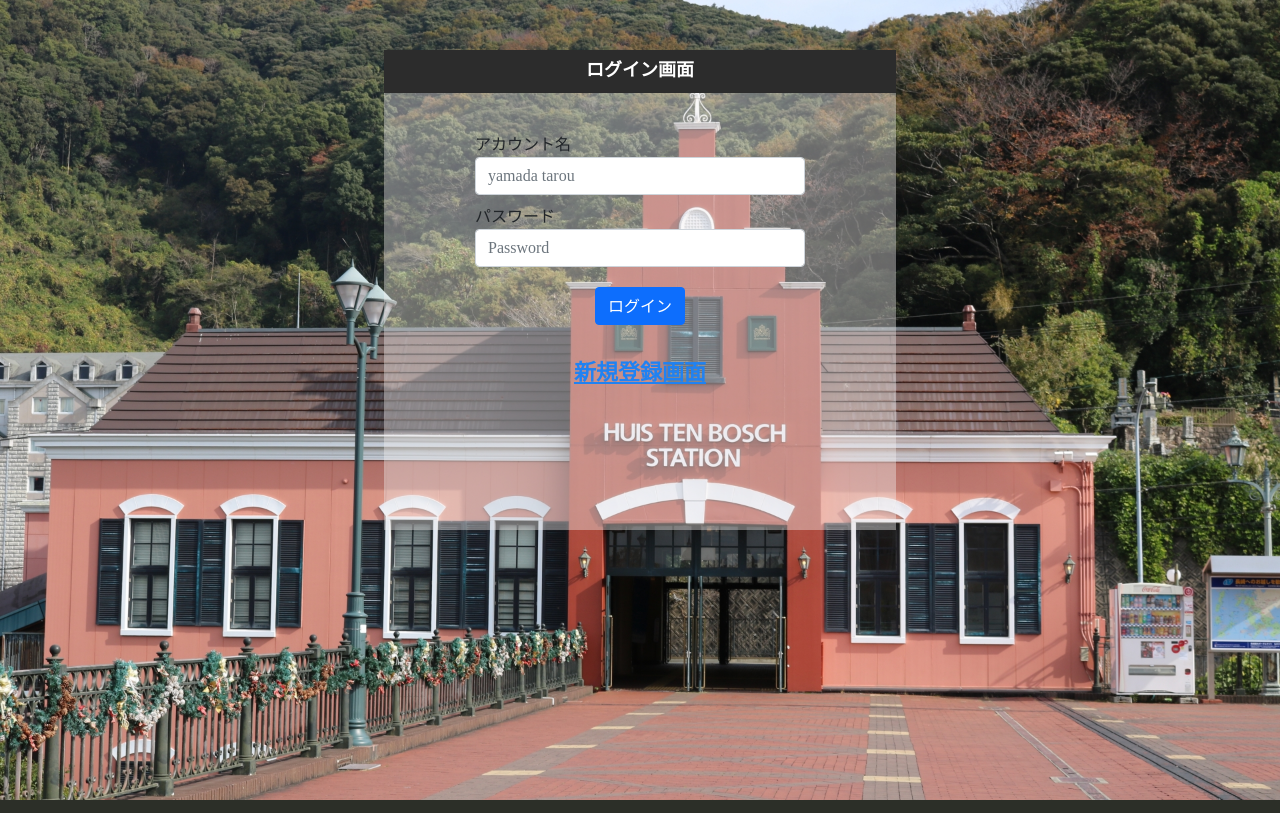
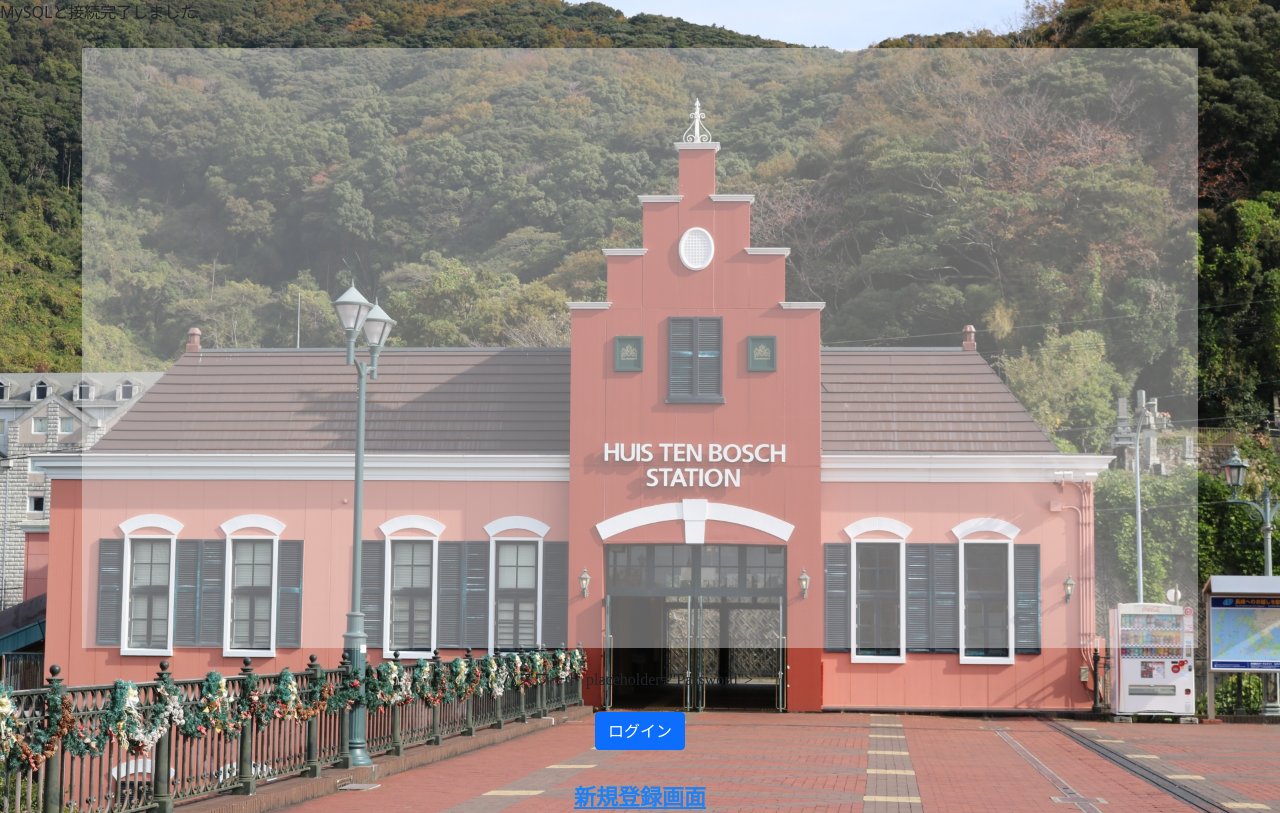
Before and after one commit to minemotok/walking_app, a PHP site: page /my_app/loginFunction/login/login.php in a window 1280 px wide. Run offline with PHP 8.4, Linux system fonts and the light colour scheme; some libraries are stand-ins or nearby versions.

Commit message:
修正コミット

```diff
--- a/my_app/loginFunction/connect/connect.php
+++ b/my_app/loginFunction/connect/connect.php
@@ -6,7 +6,7 @@ $pass = "Km57292277";
 try {
   $pdo = new PDO("mysql:dbname=walking-app;host=localhost;", $user, $pass);
   $pdo->query('SET NAMES utf8');
-  // echo "MySQLと接続完了しました";
+  echo "MySQLと接続完了しました";
 } catch (PDOException $error) {
   $error->getMessage();
 }
--- a/my_app/loginFunction/login/login.css
+++ b/my_app/loginFunction/login/login.css
@@ -1,42 +1,40 @@
 body {
   background-image: url(./login_UI/25476453_m.jpg);
-  background-position: right 0 top -20px;
   background-size: cover;
+  overflow: hidden;
   width: 100%;
   height: 100vh;
 }
 
 .userInput {
   background-color: rgba(243, 240, 240, 0.4);
-  display: flex;
-  flex-direction: column;
-  align-items: center;
-  width: 40%;
-  height: 60vh;
-  position: relative;
-  top: 50px;
-  left: 30%;
+  height: 75vh;
 }
 
 #mainTitle {
   color: white;
   font-weight: bold;
   font-size: large;
-  position: relative;
-  top: 7px;
   font-family: "arial black";
+  margin-bottom: 0;
+}
+
+.loginTitle {
+  padding-left: 0;
+  padding-right: 0;
 }
 
 .main {
   background-color: rgb(44, 44, 44);
-  width: 100%;
   text-align: center;
+  padding-top: 7px;
+  padding-bottom: 7px;
   margin-bottom: 40px;
 }
 
 .userDisplay {
-  width: 330px;
-  margin-bottom: 10px;
+  margin: 20px auto;
+  width: 300px;
   font-family: "Hannari";
 }
 
@@ -44,14 +42,15 @@ body {
   margin-bottom: 30px;
 }
 
-.link_abbsolute, .link_abbsolute span {
+.link_abbsolute,
+.link_abbsolute span {
   display: inline-block;
   color: #2082f2;
   font-weight: bold;
   font-size: 22px;
 }
 
-.link_abbsolute span{
+.link_abbsolute span {
   transition: .5s;
   text-decoration: underline;
 }
--- a/my_app/loginFunction/login/login.php
+++ b/my_app/loginFunction/login/login.php
@@ -1,17 +1,15 @@
 <?php
 include_once('../connect/connect.php');
-require_once('../error_check/error_check.php');
 
 session_start();
 
-if (!empty($_POST)) {
+if (isset($_POST) && !empty($_POST)) {
+  include_once('../error_check/error_check.php');
   // 1.入力チェック
   $error_check = new Errorcheck();
   // ユーザー名のチェック
-  $account_check = $error_check->input_error_check($_POST['account'], 'account', 'ユーザー名', 50);
 
   // パスワードのチェック
-  $password_check = $error_check->input_error_check($_POST['password'], 'password', 'パスワード', 100);
   $error = $error_check->error_message;
 
   // 2.アカウント情報がデータベースに保存されているか照合する
@@ -60,50 +58,58 @@ if (!empty($_POST)) {
   </head>
 
   <body>
-    <?php if (!empty($error) || !empty($error_message)) : ?>
+    <?php if (isset($error_message)) : ?>
     <div class="error_message">
       <div id="yellow">
         <i id="mark" class="fa fa-exclamation-triangle" aria-hidden="true"></i>
         <span>もう一度入力してください</span>
       </div>
+      <?php if (isset($error) && !empty($error)) : ?>
       <?php foreach ($error as $err) {
           echo "<span>" . $err . "</span>" . "<br>";
-      }
-      foreach ($error_message as $error) {
-        echo "<span>" . $error . "</span>" . "<br>";
+        } ?>
+      <?php endif; ?>
+      <?php if (isset($error_message) && !empty($error_message)) : ?>
+      <?php foreach ($error_message as $message) {
+          echo "<span>" . $message . "</span>" . "<br>";
         }
         ?>
+      <?php endif; ?>
     </div>
     <?php endif; ?>
+
+    <div class="container mt-4">
+      <form method="POST">
+        <div class="userInput">
+          <div class="col loginTitle">
           </div>
 
-    <form method="POST">
-
-      <div class="userInput">
-
-        <div class="main">
-          <p id="mainTitle">ログイン画面</p>
+          <div class="userDisplay row" id="username">
+          </div>
         </div>
 
-        <div class="userDisplay" id="username">
-          <label for="accountId" id="text">アカウント名</label>
-          <input type="text" class="form-control" id="text" name="account" placeholder="yamada tarou">
+        <div class="userDisplay row">
+          <div class="col center-block">
+            <label for="passwordId" id="text">パスワード</label>
+            placeholder="Password">
+          </div>
         </div>
 
-        <div class="userDisplay">
-          <label for="passwordId" id="text">パスワード</label>
-          <input type="password" class="form-control userDisplay" id="passwordId" name="password"
-            placeholder="Password">
+        <div class="submit row">
+          <div class="col text-center">
+            <input type="submit" name="sign_up_Button" class="btn btn-primary" value="ログイン">
+          </div>
         </div>
 
-        <div class="submit">
-          <input type="submit" name="sign_up_Button" class="btn btn-primary" value="ログイン">
-        </div>
-
+        <div class="row">
+          <div class="col text-center">
             <a href="../signUp/signUp.php" class="link_abbsolute">
               <span>新規登録画面</span>
             </a>
           </div>
+        </div>
+    </div>
     </form>
+    </div>
 
   </body>
--- a/my_app/mainMap/googleMap.js
+++ b/my_app/mainMap/googleMap.js
@@ -399,7 +399,7 @@ xhr.onload = function (e) {
   }
 }
 
-document.getElementById('walkingRoute').addEventListener('click', function() {
+document.getElementById('list-profile-list').addEventListener('click', function() {
       bootbox.confirm("このルートを散歩しますか？", function(result) {
         if (result) {
           post();
@@ -410,7 +410,7 @@ document.getElementById('walkingRoute').addEventListener('click', function() {
 
 // 現在地周辺の観光スポットや飲食店を見つける
 let count = 0;
-document.getElementById('touristText').addEventListener('click', function (e) {
+document.getElementById('list-home-list').addEventListener('click', function (e) {
   e.preventDefault();
   count++;
   if(count === 1) {
```
Also changed, not shown: my_app/display/style.css (+8 -0 lines), my_app/main.php (+18 -4 lines). Lines whose indentation alone changed are shown as unchanged.
